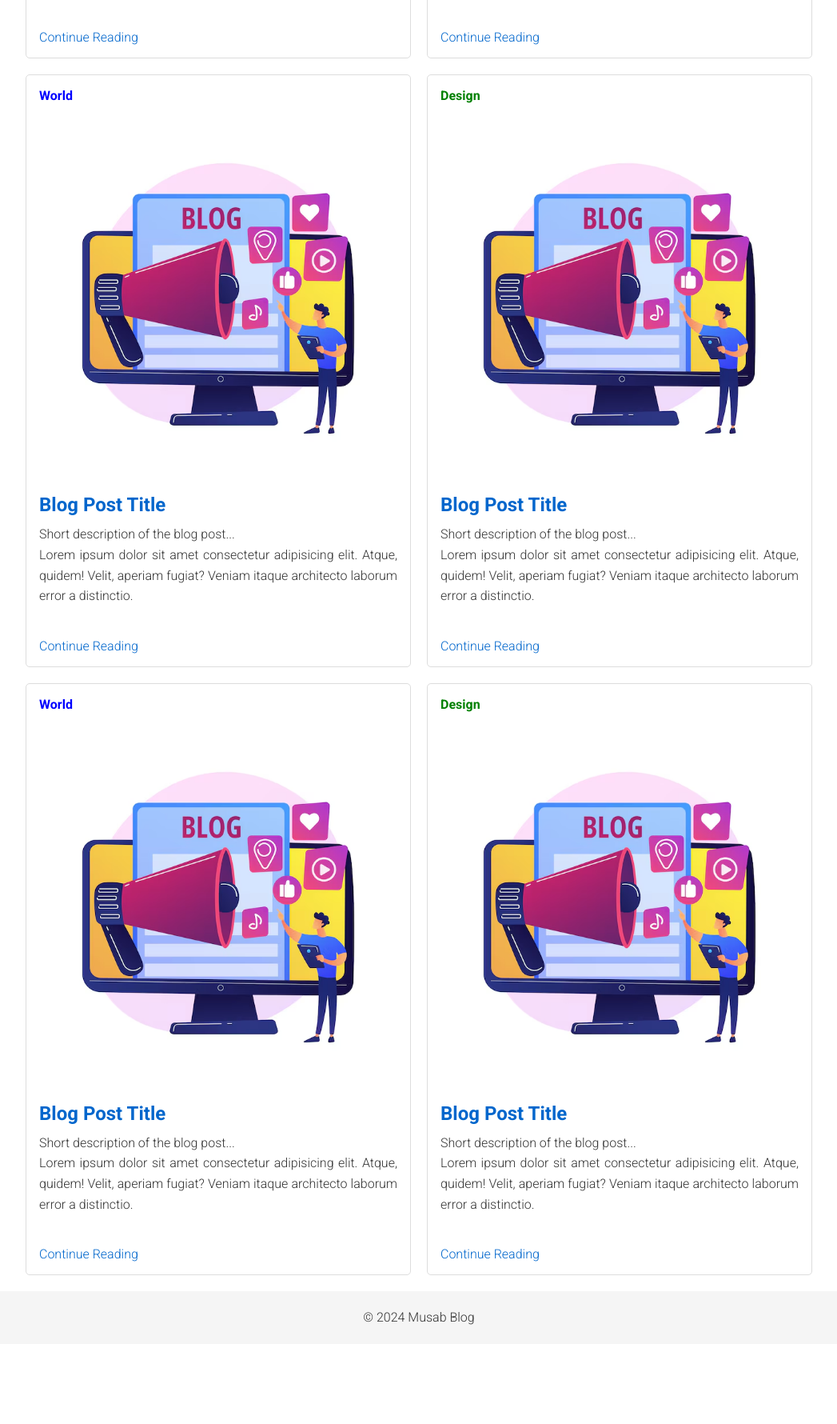
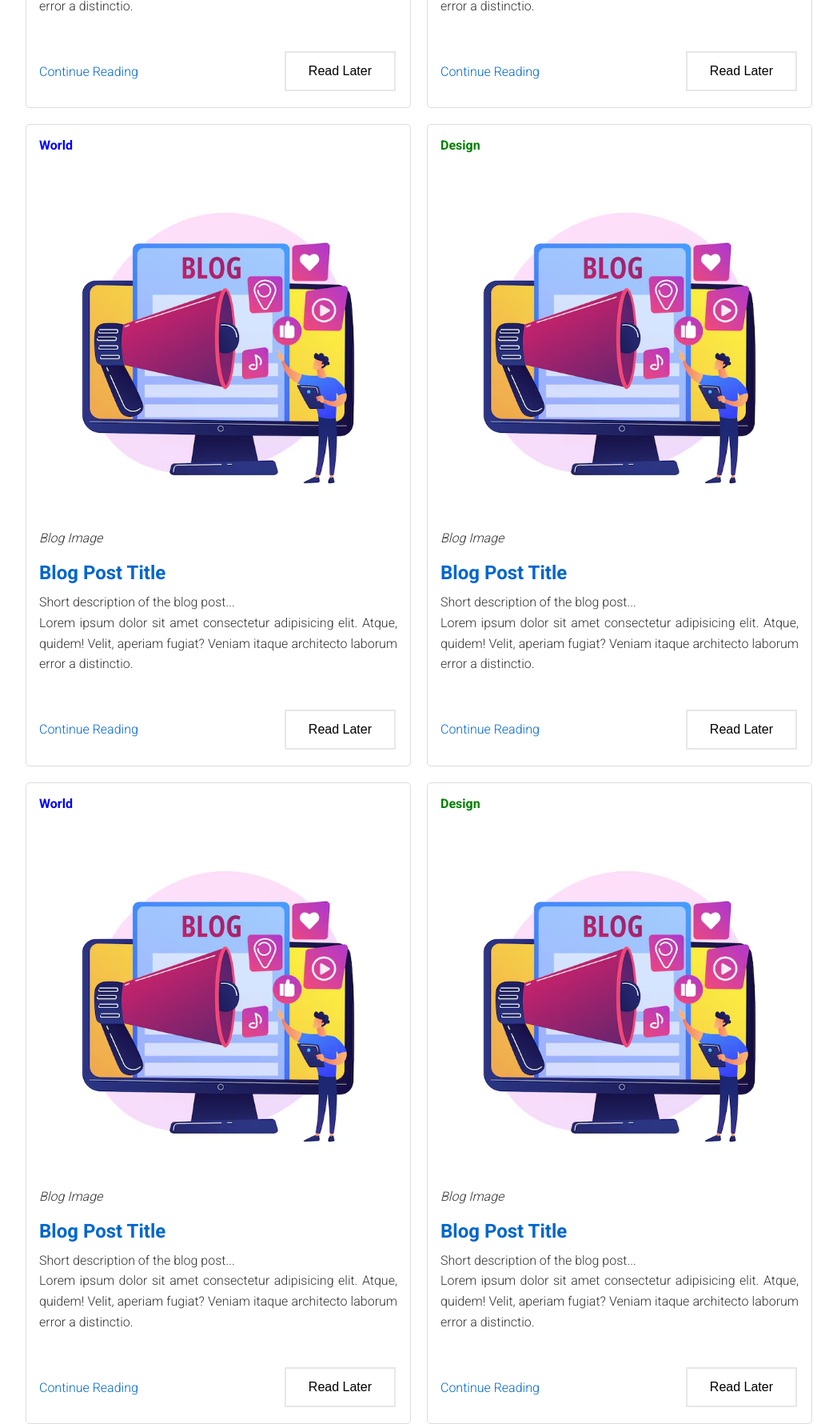
Before and after one commit to Musab-Nuirat/Udacity-Projects, a plain HTML site: page Project 1 - Personal Blog Website/index.html in a window 1280 px wide. Shown: the part 811-2591 px from the top of the page at 80% size, without its empty margins (116-1163 px from the left). Before the commit the page ends 2491 px from the top, so only its background shows below. Drawn offline with Linux system fonts and the light colour scheme.

Commit message:
Add files via upload

```diff
--- a/Project 1 - Personal Blog Website/index.html
+++ b/Project 1 - Personal Blog Website/index.html
@@ -19,63 +19,99 @@
         <section class="blog-home">
             <article class="blog-card">
                 <span class="tag blue">World</span>
-                <img src="static/images/sample.avif" alt="Blog Image">
+                <figure>
+                <img src="static/images/sample.avif" alt="Blog Image" />
+                <figcaption>Blog Image</figcaption>
+                </figure>
                 <div class="description">
                     <h2><a href="pages/blog-post.html">Blog Post Title</a></h2>
                     <p>Short description of the blog post...</p>
                     <p>Lorem ipsum dolor sit amet consectetur adipisicing elit. Atque, quidem! Velit, aperiam fugiat? Veniam itaque architecto laborum error a distinctio.</p>
                 </div>
+                <div class="actions">
                     <a href="./pages/blog-post.html">Continue Reading</a>
+                    <button>Read Later</button>
+                </div>
             </article>
             <article class="blog-card">
                 <span class="tag green">Design</span>
-                <img src="static/images/sample.avif" alt="Blog Image">
+                <figure>
+                <img src="static/images/sample.avif" alt="Blog Image" />
+                <figcaption>Blog Image</figcaption>
+                </figure>
                 <div class="description">
                     <h2><a href="pages/blog-post.html">Blog Post Title</a></h2>
                     <p>Short description of the blog post...</p>
                     <p>Lorem ipsum dolor sit amet consectetur adipisicing elit. Atque, quidem! Velit, aperiam fugiat? Veniam itaque architecto laborum error a distinctio.</p>
                 </div>
+                <div class="actions">
                     <a href="./pages/blog-post.html">Continue Reading</a>
+                    <button>Read Later</button>
+                </div>
             </article>
             <article class="blog-card">
                 <span class="tag blue">World</span>
-                <img src="static/images/sample.avif" alt="Blog Image">
+                <figure>
+                <img src="static/images/sample.avif" alt="Blog Image" />
+                <figcaption>Blog Image</figcaption>
+                </figure>
                 <div class="description">
                     <h2><a href="pages/blog-post.html">Blog Post Title</a></h2>
                     <p>Short description of the blog post...</p>
                     <p>Lorem ipsum dolor sit amet consectetur adipisicing elit. Atque, quidem! Velit, aperiam fugiat? Veniam itaque architecto laborum error a distinctio.</p>
                 </div>
+                <div class="actions">
                     <a href="./pages/blog-post.html">Continue Reading</a>
+                    <button>Read Later</button>
+                </div>
             </article>
             <article class="blog-card">
                 <span class="tag green">Design</span>
-                <img src="static/images/sample.avif" alt="Blog Image">
+                <figure>
+                <img src="static/images/sample.avif" alt="Blog Image" />
+                <figcaption>Blog Image</figcaption>
+                </figure>
                 <div class="description">
                     <h2><a href="pages/blog-post.html">Blog Post Title</a></h2>
                     <p>Short description of the blog post...</p>
                     <p>Lorem ipsum dolor sit amet consectetur adipisicing elit. Atque, quidem! Velit, aperiam fugiat? Veniam itaque architecto laborum error a distinctio.</p>
                 </div>
+                <div class="actions">
                     <a href="./pages/blog-post.html">Continue Reading</a>
+                    <button>Read Later</button>
+                </div>
             </article>
             <article class="blog-card">
                 <span class="tag blue">World</span>
-                <img src="static/images/sample.avif" alt="Blog Image">
+                <figure>
+                <img src="static/images/sample.avif" alt="Blog Image" />
+                <figcaption>Blog Image</figcaption>
+                </figure>
                 <div class="description">
                     <h2><a href="pages/blog-post.html">Blog Post Title</a></h2>
                     <p>Short description of the blog post...</p>
                     <p>Lorem ipsum dolor sit amet consectetur adipisicing elit. Atque, quidem! Velit, aperiam fugiat? Veniam itaque architecto laborum error a distinctio.</p>
                 </div>
+                <div class="actions">
                     <a href="./pages/blog-post.html">Continue Reading</a>
+                    <button>Read Later</button>
+                </div>
             </article>
             <article class="blog-card">
                 <span class="tag green">Design</span>
-                <img src="static/images/sample.avif" alt="Blog Image">
+                <figure>
+                <img src="static/images/sample.avif" alt="Blog Image" />
+                <figcaption>Blog Image</figcaption>
+                </figure>
                 <div class="description">
                     <h2><a href="pages/blog-post.html">Blog Post Title</a></h2>
                     <p>Short description of the blog post...</p>
                     <p>Lorem ipsum dolor sit amet consectetur adipisicing elit. Atque, quidem! Velit, aperiam fugiat? Veniam itaque architecto laborum error a distinctio.</p>
                 </div>
+                <div class="actions">
                     <a href="./pages/blog-post.html">Continue Reading</a>
+                    <button>Read Later</button>
+                </div>
             </article>
         </section>
     </main>
--- a/Project 1 - Personal Blog Website/static/css/layout.css
+++ b/Project 1 - Personal Blog Website/static/css/layout.css
@@ -67,6 +67,12 @@
     margin-bottom: 10px;
 }
 
+.blog-card .actions {
+    display: flex;
+    justify-content: space-between;
+    align-items: center;
+}
+
 .article-title {
     margin-bottom: 10px;
 }
@@ -130,6 +136,17 @@
     grid-area: sidebar;
 }
 
+@media (min-width: 425px) and (max-width: 768px) {
+    .sidebar {
+        grid-area: sidebar;
+        display: flex;
+        gap: 20px;
+        margin: 10px;
+    }
+}
+
+
+
 .sidebar > * {
     padding: 20px;
 }
@@ -146,3 +163,10 @@
 .sidebar .about {
     background-color: #eee;
 }
+
+.sidebar .about img {
+    width: 100%;
+    margin: 1em auto;
+    display: block;
+    border-radius: 1em;
+}
--- a/Project 1 - Personal Blog Website/static/css/main.css
+++ b/Project 1 - Personal Blog Website/static/css/main.css
@@ -34,6 +34,12 @@ header nav {
     align-items: center;
 }
 
+@media (max-width: 768px) {
+    header nav {
+        flex-direction: column;
+    }
+}
+
 header nav h1 {
     text-decoration: underline;
 }
@@ -60,3 +66,18 @@ main {
     max-width: 80%;
     margin: auto;
 }
+
+figcaption {
+    font-style: italic;
+}
+
+button {
+    border: 2px solid #e7e7e7;
+    background-color: white;
+    color: black;
+    padding: 14px 28px;
+    font-size: 16px;
+    cursor: pointer;
+    display: inline;
+    margin: 4px 2px;
+}
```
Also changed, not shown: Project 1 - Personal Blog Website/pages/blog-post.html (+2 -1 lines), Project 1 - Personal Blog Website/static/css/typography.css (line endings or trailing spaces), Project 1 - Personal Blog Website/static/images/avatar.jpg (added). Lines whose indentation alone changed are shown as unchanged.
